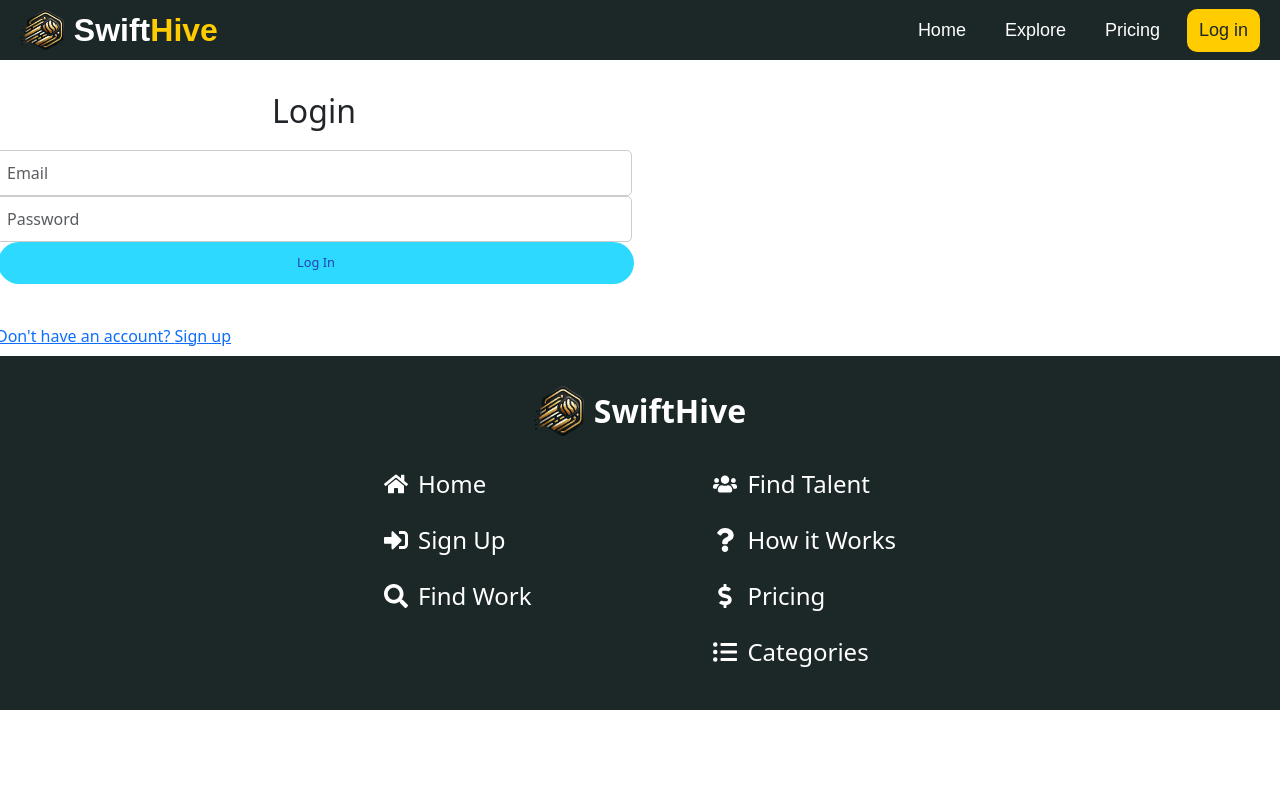
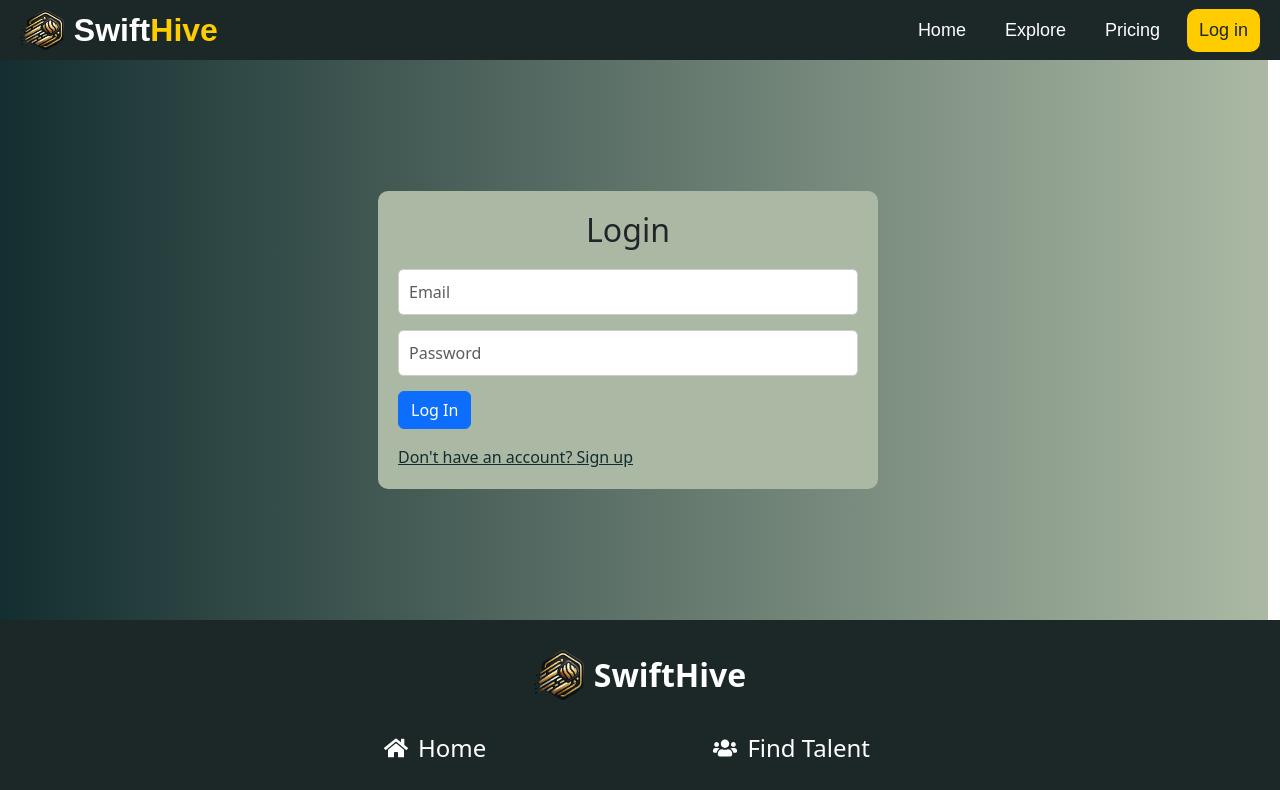
Before and after one commit to Vretinger/swifthive, a React (Create React App) app: page /signin in a window 1280 px wide. Shown: the top 790 px of the page. Built offline with nearby package versions, Linux system fonts and the light colour scheme.

Commit message:
Add styles for signup pages and fix logged in freelancer home page

```diff
--- a/src/components/FreelancerHome.js
+++ /dev/null
@@ -1,27 +0,0 @@
-import React from 'react';
-import { Link } from 'react-router-dom'; // Import Link for routing
-import styles from '../styles/AboutIntro.module.css';
-
-const AboutIntro = () => {
-  return (
-    <section className={styles.aboutIntro}>
-      <div className={styles.container}>
-        <div className={styles.textContainer}>
-          <h2 className={styles.heading}>Welcome to Your New Freelance Marketplace</h2>
-          <p className={styles.description}>
-            Whether you're a freelancer looking for exciting projects or a client searching for top talent, our platform makes it easy to connect, collaborate, and grow.
-          </p>
-          <p className={styles.description}>
-            Freelancers can showcase their portfolios, apply for jobs, and build long-term relationships with clients. Clients can post job listings, review applicants, and hire the best talent to bring their projects to life.
-          </p>
-          <div className={styles.ctaContainer}>
-            <Link to="/signup?tab=freelancer" className={styles.ctaButton}>For Freelancers</Link>
-            <Link to="/signup?tab=client" className={styles.ctaButton}>For Clients</Link>
-          </div>
-        </div>
-      </div>
-    </section>
-  );
-};
-
-export default AboutIntro;
--- a/src/pages/Home.js
+++ b/src/pages/Home.js
@@ -2,7 +2,7 @@ import { useCurrentUser } from "../contexts/CurrentUserContext";
 import HeroSection from "../components/HeroSection";
 import FeatureButtons from "../components/FeatureButtons";
 import AboutIntro from "../components/AboutIntro";
-import FreelancerHome from "../components/FreelancerHome";
+import FreelancerHome from "./ExploreJobs";
 
 const Home = () => {
   const { currentUser } = useCurrentUser();
--- a/src/pages/auth/SignInForm.js
+++ b/src/pages/auth/SignInForm.js
@@ -1,9 +1,7 @@
 import React, { useState } from "react";
 import { Link, useNavigate } from "react-router-dom";
-import styles from '../../styles/SignUpPage.module.css';
+import styles from '../../styles/SignInPage.module.css';
 import appStyles from "../../App.module.css";
-import btnStyles from "../../styles/Button.module.css";
-
 import {
   Form,
   Button,
@@ -59,8 +57,13 @@ const LoginPage = () => {
       localStorage.setItem('access_token', data.access_token);
       localStorage.setItem('refresh_token', data.refresh_token);
 
-      // Step 2: Redirect to a protected page (e.g., dashboard or profile)
-      navigate("/"); // Navigate to a protected page
+      console.log(data.bio);
+      if (data.bio === undefined) {
+        navigate("/edit-profile"); // Redirect to profile setup
+      } else {
+        navigate("/"); // Navigate to a protected page
+      }
+
     } catch (error) {
       if (error.response) {
         console.error("Login error:", error.response.data); // This will give more details about the error
@@ -73,9 +76,9 @@ const LoginPage = () => {
   };
 
   return (
-    <Row className={styles.Row}>
-      <Col className="my-auto py-2 p-md-2" md={6}>
-        <Container className={`${appStyles.Content} p-4`}>
+    <Row className={styles.signInPage}>
+      <Col className={styles.signInContainer}>
+        <Container>
           <h1 className={styles.Header}>Login</h1>
           <Form onSubmit={handleSubmit}>
             <Form.Group controlId="email">
@@ -115,7 +118,6 @@ const LoginPage = () => {
             ))}
 
             <Button
-              className={`${btnStyles.Button} ${btnStyles.Wide} ${btnStyles.Bright}`}
               type="submit"
               disabled={loading} // Disable button during loading
             >
--- a/src/pages/auth/SignUpForm.js
+++ b/src/pages/auth/SignUpForm.js
@@ -1,5 +1,5 @@
 import React, { useState } from "react";
-import { Link, useNavigate, useLocation } from "react-router-dom";
+import { useNavigate, useLocation } from "react-router-dom";
 import styles from "../../styles/SignUpPage.module.css";
 import "bootstrap/dist/css/bootstrap.min.css";
 import { Tabs, Tab, Form, Button, Alert, Container } from "react-bootstrap";
@@ -91,8 +91,8 @@ const SignUpPage = () => {
                 setSuccess(true);
                 setErrors({});
 
-                // Step 4: Redirect user to home page
-                navigate("/");
+                // Step 4: Redirect user to Edit profile page
+                navigate("/edit-profile");
             } else {
                 setErrors({ loginError: "Auto-login failed. Please sign in manually." });
                 navigate("/signin");
@@ -217,9 +217,9 @@ const SignUpPage = () => {
 
         {/* Link to sign-in */}
         <Container className="mt-3">
-          <Link className={styles.Link} to="/signin">
+          <a href="/signin" className={styles.Link}>
             Already have an account? <span>Sign in</span>
-          </Link>
+          </a>
         </Container>
       </div>
     </div>
--- a/src/pages/freelancers/EditProfile.js
+++ b/src/pages/freelancers/EditProfile.js
@@ -1,7 +1,6 @@
 import React, { useState, useEffect } from "react";
 import { useParams, useNavigate } from 'react-router-dom';
 import styles from "../../styles/EditProfile.module.css";
-import axiosPublic from "../../api/axiosDefaults";
 import { axiosReq } from "../../api/axiosDefaults";
 import { Alert, Button } from 'react-bootstrap';
 import { useCurrentUser, useSetCurrentUser } from "../../contexts/CurrentUserContext";
@@ -29,7 +28,7 @@ const EditProfile = () => {
   const { bio, experience, portfolio_link, hourly_rate, location, availability_status, skills, profile_picture } = profileData;
 
   const [errors, setErrors] = useState({});
-  const [allSkills, setAllSkills] = useState([]); // Store available skills
+  const [allSkills] = useState([]); // Store available skills
   const [isSubmitting, setIsSubmitting] = useState(false); // Track submission state
 
   useEffect(() => {
@@ -160,6 +159,7 @@ const EditProfile = () => {
 
   return (
     <div className={styles.editProfileContainer}>
+      <div className={styles.editProfileCard}>
         <h2>Edit Profile</h2>
         <form onSubmit={handleSubmit} className={styles.editProfileForm} encType="multipart/form-data">
           <label>Bio:
@@ -234,6 +234,7 @@ const EditProfile = () => {
           </div>
         </form>
       </div>
+    </div>
   );
 };
 
--- a/src/pages/freelancers/Profile.js
+++ b/src/pages/freelancers/Profile.js
@@ -1,22 +1,20 @@
 import React, { useState, useEffect } from "react";
-import { useParams, useNavigate } from "react-router-dom";
+import { useNavigate } from "react-router-dom";
 import axiosPublic from "../../api/axiosDefaults";
 import styles from '../../styles/FreelancerDetails.module.css';
 import { useCurrentUser } from "../../contexts/CurrentUserContext";
 
 const FreelancerDetails = () => {
-    const CurrentUser = useCurrentUser();
-    const { id } = useParams(); // Get freelancer ID from URL
+    const { currentUser } = useCurrentUser();
     const navigate = useNavigate();
     const [freelancer, setFreelancer] = useState(null);
     const [loading, setLoading] = useState(true);
     const [error, setError] = useState(null);
-    console.log(CurrentUser)
 
     useEffect(() => {
         const fetchFreelancerDetails = async () => {
             try {
-                const response = await axiosPublic.get(`/api/accounts/freelancers/${id}/`);
+                const response = await axiosPublic.get(`/api/accounts/freelancers/${currentUser.pk}/`);
                 setFreelancer(response.data);
             } catch (error) {
                 console.error('Error fetching freelancer details:', error);
@@ -26,7 +24,7 @@ const FreelancerDetails = () => {
             }
         };
         fetchFreelancerDetails();
-    }, [id]);
+    }, [currentUser]);
 
     if (loading) return <div>Loading...</div>;
     if (error) return <div className={styles.errorMessage}>{error}</div>;
--- a/src/styles/EditProfile.module.css
+++ b/src/styles/EditProfile.module.css
@@ -1,5 +1,11 @@
 .editProfileContainer {
-    max-width: 500px;
+  background-color: #3D5B59;
+  min-height: 72vh;
+  padding: 35px;
+}
+
+.editProfileCard {
+    max-width: 600px;
     margin: 0 auto;
     padding: 20px;
     border: 1px solid #ddd;
@@ -7,7 +13,7 @@
     background-color: #fff;
   }
 
-  .editProfileContainer h2 {
+  .editProfileCard h2 {
     text-align: center;
     margin-bottom: 20px;
   }
--- /dev/null
+++ b/src/styles/SignInPage.module.css
@@ -0,0 +1,62 @@
+/* Center and style tabs */
+.NavTabs .nav-item .nav-link {
+  border: 1px solid #ddd;
+  border-radius: 8px;
+  margin: 0 5px;
+  padding: 10px 20px;
+  color: #555;
+  transition: all 0.3s ease;
+}
+
+.NavTabs .nav-item .nav-link:hover {
+  background-color: #f8f9fa;
+}
+
+.NavTabs .nav-item .nav-link.active,
+.ActiveTab {
+  color: white !important;
+  font-weight: bold;
+  border: none;
+}
+
+/* General input styles */
+.Input {
+  border: 1px solid #ccc;
+  border-radius: 5px;
+  padding: 10px;
+  margin: 15px 0;
+}
+
+/* Header styles */
+.Header {
+  text-align: center;
+  font-size: 2rem;
+  margin-bottom: 20px;
+}
+
+.signInPage a {
+  color: #122d2f !important;
+}
+
+.Button:hover {
+  background-color: #0056b3;
+}
+
+.signInPage {
+  position: relative;
+  height: 70vh;
+  background: linear-gradient(90deg, #122d2f, #abb9a4);
+  display: flex;
+  justify-content: flex-start;
+  align-items: center;
+  padding: 0 80px;
+  width: 100%;
+}
+
+.signInContainer {
+  max-width: 500px !important;
+  margin: 0 auto;
+  padding: 20px;
+  background-color: #abb9a4;
+  border-radius: 10px;
+}
```
Lines whose indentation alone changed are shown as unchanged.
